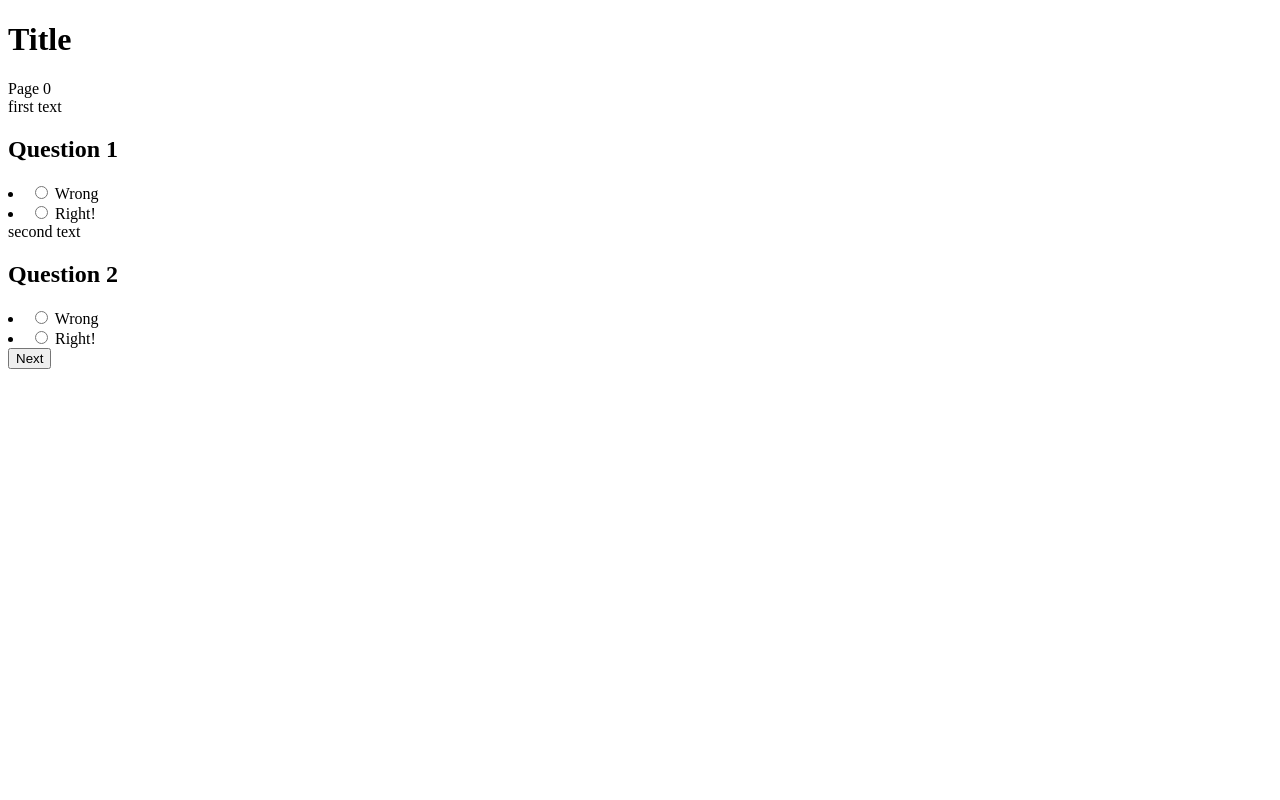
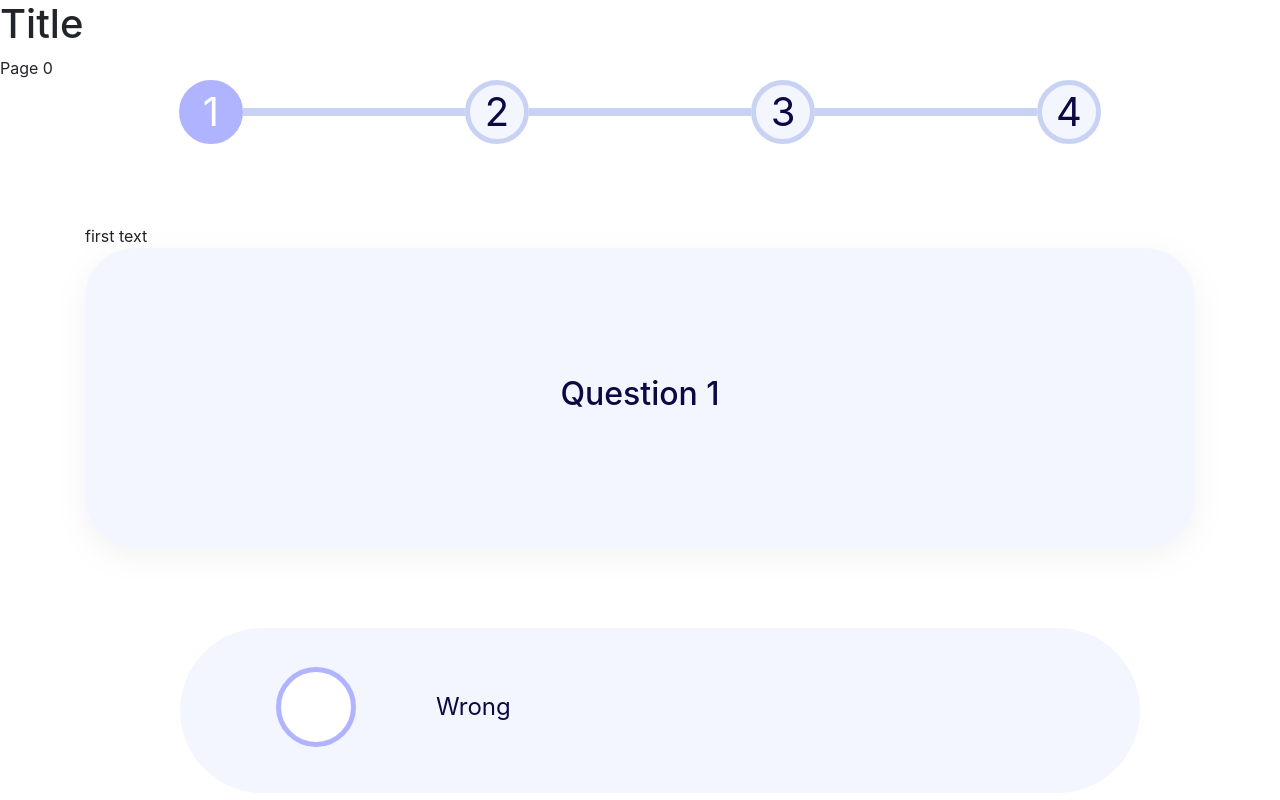
Before and after one commit to LariWa/ResearchProject-PerceptionOfFeedback, a Vue app in the folder hello-world/: page / in a window 1280 px wide. Shown: the top 800 px of the page. Built offline with nearby package versions, Linux system fonts and the light colour scheme.

Commit message:
Questions style

```diff
--- a/hello-world/package.json
+++ b/hello-world/package.json
@@ -8,7 +8,12 @@
     "lint": "vue-cli-service lint"
   },
   "dependencies": {
+    "bootstrap": "^4.5.3",
     "core-js": "^3.6.5",
+    "jquery": "^3.5.1",
+    "popper.js": "^1.16.1",
+    "sass": "^1.42.1",
+    "sass-loader": "^12.1.0",
     "vue": "^3.0.0"
   },
   "devDependencies": {
--- a/hello-world/src/components/Mainpage.vue
+++ b/hello-world/src/components/Mainpage.vue
@@ -4,14 +4,34 @@
     <div v-for="(contentItem, index) in content" :key="contentItem">
       <div v-show="index == currentPage">
         Page {{ index }}
+        <div class="circle-menu">
+            <div class="circle-1" :class="currentPage == 0 ? 'active-circle' : ''">
+              1
+            </div>
+            <div class="line" :class="currentPage < 1 ? 'inactive-line' : ''"></div>
+            <div class="circle-2" :class="currentPage == 1 ? 'active-circle' : currentPage < 1 ? 'inactive-circle' : ''">
+              2
+            </div>
+             <div class="line" :class="currentPage < 2 ? 'inactive-line' : ''"></div>
+            <div class="circle-3" :class="currentPage == 2 ? 'active-circle' : currentPage < 2 ? 'inactive-circle' : ''">
+              3
+            </div>
+             <div class="line" :class="currentPage < 3 ? 'inactive-line' : ''"></div>
+            <div class="circle-4" :class="currentPage == 3 ? 'active-circle' : currentPage < 3 ? 'inactive-circle' : ''">
+              4
+            </div>
+        </div>
         <Page v-bind:pageContent="contentItem" />
       </div>
     </div>
-    <button v-on:click="previous" v-show="isPrevious()">Previous</button>
 
-    <button v-on:click="next" v-show="isNext()">
-      Next
-    </button>
+    <div class="container d-flex justify-content-between">
+      <button class="previous-button" v-on:click="previous" v-show="isPrevious()">Previous</button>
+
+      <button class="next-button" v-on:click="next" v-show="isNext()">
+        Next
+      </button>
+    </div>
   </div>
 </template>
 
@@ -64,21 +84,21 @@ export default {
         //second page
         [
           {
-            text: "second page first text",
+            text: "",
             question: {
-              text: "Question 1",
-              responses: [{ text: "Wrong" }, { text: "Right!", correct: true }],
+              text: "Which of the following lists all of four dimensions of health literacy?",
+              responses: [{ text: "Access information, Understand information, appraise information, and apply information ", correct: true }, { text: "Assess health factors, interpret health information, make health decision and update oneself in a health environment"}, { text: "Maintain health behavior, improve the ability to act in the health systems, prevent health problems, and improve health knowledge"}],
               feedback: "visualaudio", //visual, audio, visualaudio or none
             },
           },
-          {
+          /* {
             text: "second text",
             question: {
               text: "Question 2",
               responses: [{ text: "Wrong" }, { text: "Right!", correct: true }],
               feedback: "audio", //visual, audio, visualaudio or none
             },
-          },
+          }, */
         ],
 
         //third page
@@ -105,5 +125,67 @@ export default {
   },
 };
 </script>
+<style scoped>
+.previous-button, .next-button {
+  width: 289px;
+  height: 89px;
+  box-shadow: 0px 8px 15px rgba(0, 0, 0, 0.05);
+  border: none;
+  border-radius: 100px;
+  font-size: 36px;
+  margin: 100px 0px;
+  background: #F3F6FF;
+  color: #525497;
+}
 
+.next-button:hover, .previous-button:hover {
+  background: #B0B3FF;
+  color: white;
+}
+
+.next-button:active, .previous-button:active, .next-button:focus, .previous-button:focus {
+  outline: none !important;
+}
+
+.circle-menu {
+  display: flex;
+  justify-content: center;
+  align-content: center;
+  margin-bottom: 80px;
+}
+
+.circle-menu .circle-1, .circle-menu .circle-2, .circle-menu .circle-3, .circle-menu .circle-4 {
+  width: 64px;
+  height: 64px;
+  background: #FFFFFF;
+  border: 5px solid #B0B3FF;
+  border-radius: 100px;
+  display: flex;
+  align-items: center;
+  justify-content: center;
+  font-size: 40px;
+  color:#0D0844;
+}
+
+.circle-menu .line {
+  width: 222px;
+  border-bottom: 8px solid #B0B3FF;
+  position: relative;
+  bottom: 28px;
+}
+
+.circle-menu .line.inactive-line {
+  border-bottom: 8px solid #C8D3F4;
+}
+
+.circle-menu .active-circle {
+  background-color: #B0B3FF;
+  color: white;
+}
+
+.circle-menu .inactive-circle {
+  background-color: #F3F6FF;
+  border: 5px solid #C8D3F4;
+}
+</style>
 <!-- Add "scoped" attribute to limit CSS to this component only -->
--- a/hello-world/src/components/page.vue
+++ b/hello-world/src/components/page.vue
@@ -1,6 +1,8 @@
 <template>
-  <div v-for="contentItem in pageContent" :key="contentItem">
-    <Content v-bind:contentData="contentItem" />
+  <div class="container">
+    <div v-for="contentItem in pageContent" :key="contentItem">
+      <Content v-bind:contentData="contentItem" />
+    </div>
   </div>
 </template>
 
--- a/hello-world/src/components/question.vue
+++ b/hello-world/src/components/question.vue
@@ -1,17 +1,25 @@
 <template>
   <div>
+    <div class="question-style">
       <h2>{{ question.text }}</h2>
-
-    <li v-for="response in question.responses" :key="response">
-      <label>
+    </div>
+    <ul class="d-flex flex-column align-items-center" id="questionsList">
+      <li class="answer-style d-flex align-items-center" v-for="(response, index) in question.responses" :key="response" :class="((selected_answer === index) && correctAnswer) ? 'correct-answer' : ((selected_answer === index) && !correctAnswer) ? 'wrong-answer' : ''">
+        <label class="d-flex align-items-center">
+          <div class="d-flex">
           <input
             type="radio"
             v-bind:name="'1'"
             v-on:click="feedback(response.correct)"
+            @change="onChange(index)"
           />
+          </div>
+          <div class="answer-text">
             {{ response.text }}
+          </div>
         </label>
       </li>
+    </ul>
     <!-- visual feedback -->
     <div v-show="correctAnswer && question.feedback.includes('visual')">
       yeay correct answer
@@ -44,12 +52,18 @@ export default {
       incorrectAudio: new Audio(
         "http://freesoundeffect.net/sites/default/files/feedback-incorrect-1.wav-sound-effect-41122437.mp3"
       ),
+      selected_answer: -1,
     };
+  },
+
+  created: function () {
+
   },
 
   methods: {
     feedback(correct) {
       this.selected = true;
+
       if (correct) this.correctAnswer = true;
       else this.correctAnswer = false;
       //audio feedback
@@ -58,8 +72,82 @@ export default {
         else this.incorrectAudio.play();
       }
     },
+    onChange(index) {
+      this.selected_answer = index;
+        console.log(index);
+    }
   },
 };
 </script>
+<style scoped>
+.question-style {
+  background-color: #F3F6FF;
+  height: 300px;
+  display: flex;
+  align-items: center;
+  justify-content: center;
+  padding: 40px;
+  text-align: center;
+  font-size: 36px;
+  color: #0D0844;
+  filter: drop-shadow(0px 8px 15px rgb(0 0 0 / 0.05));
+  border-radius: 50px;
+}
+
+ul {
+  list-style-type: none;
+}
+input {
+/*   content: url('http://i.stack.imgur.com/M3EkO.png'); */
+  height: 80px;
+  width: 80px;
+  background-color: white;
+  border-radius: 100px;
+  border: 5px solid #B0B3FF;
+  -webkit-appearance: none;
+  -moz-appearance: none;
+  appearance: none;
+  margin: 0 0 0 80px;
+}
+input:checked {
+/*   content: url('http://i.stack.imgur.com/Ialva.png'); */
+}
+.answer-style {
+  padding: 1rem;
+  margin-top: 80px;
+  width: 960px;
+  background-color: #F3F6FF;
+  border-radius: 100px;
+  color: #0D0844;
+  font-size: 24px;
+  height: 165px;
+}
+
+.answer-text {
+  padding: 0 80px;
+}
+
+.correct-answer {
+  background-color: white;
+  border: 10px solid #B6FFB0;
+  color: #1F8816;
+  filter: drop-shadow(0px 8px 15px #B6FFB0);
+}
+
+.correct-answer input {
+  border: 5px solid #B6FFB0;
+}
+
+.wrong-answer {
+  background-color: white;
+  border: 10px solid red;
+  color: red;
+  filter: drop-shadow(0px 8px 15px red);
+}
+
+.wrong-answer input {
+  border: 3px solid red;
+}
+</style>
 
 <!-- Add "scoped" attribute to limit CSS to this component only -->
--- a/hello-world/src/main.js
+++ b/hello-world/src/main.js
@@ -1,4 +1,7 @@
 import { createApp } from 'vue'
 import App from './App.vue'
 
+import 'bootstrap'
+import 'bootstrap/dist/css/bootstrap.min.css'
+
 createApp(App).mount('#app')
--- /dev/null
+++ b/hello-world/src/scss/app.scss
@@ -0,0 +1 @@
+@import "~bootstrap/scss/bootstrap";
```
Lines whose indentation alone changed are shown as unchanged.
